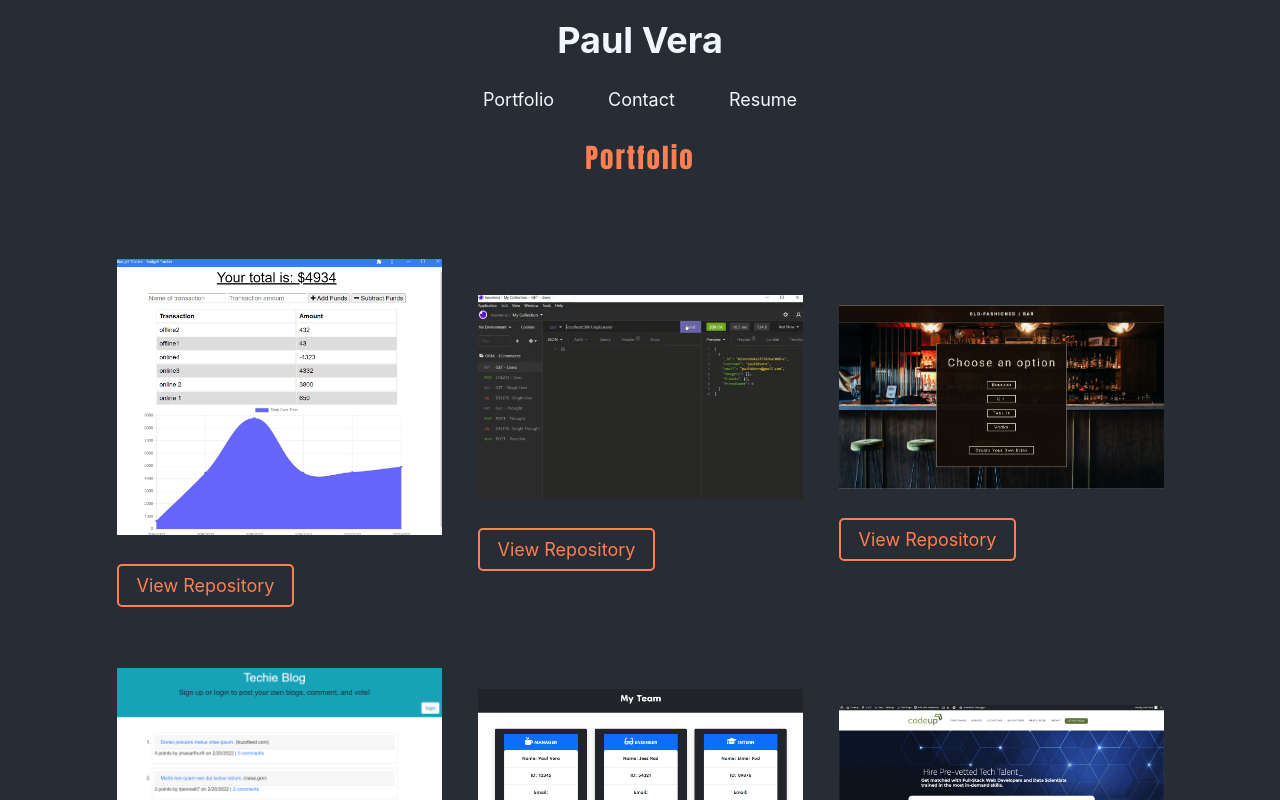
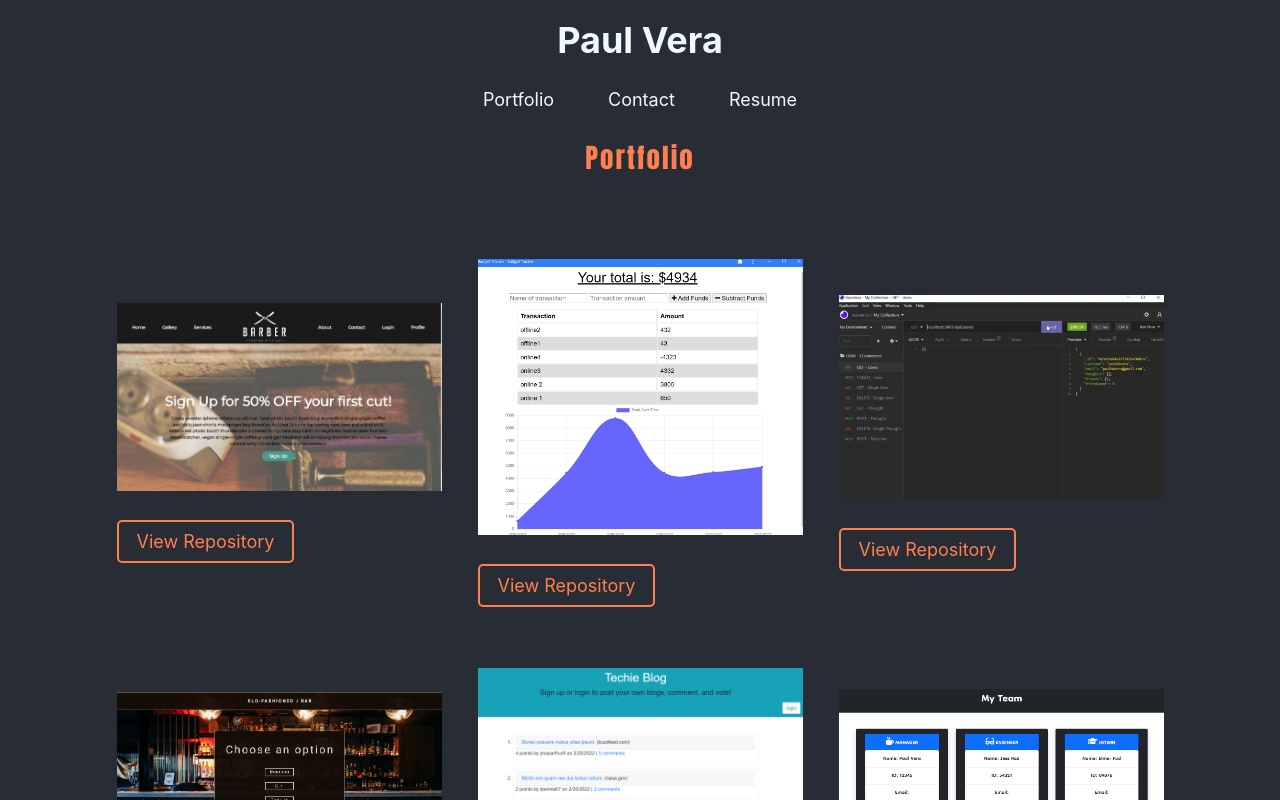
Before and after one commit to paul88vera/portfolio-react, a React (Create React App) app: page /gallery in a window 1280 px wide. Shown: the top 800 px of the page. Built offline with nearby package versions, Linux system fonts and the light colour scheme.

Commit message:
added new project Barber-Shop

```diff
--- a/src/components/Gallery/index.js
+++ b/src/components/Gallery/index.js
@@ -4,6 +4,24 @@ function Gallery() {
   return (
     <section className="port-gallery">
       <h2 className="title">Portfolio</h2>
+      <div className="port-pic">
+        <a
+          href="https://barber-shop-sidemerns.herokuapp.com/"
+          target="_blank"
+          rel="noreferrer"
+        >
+          <img src={"./images/home.png"} alt="" width="325px" />
+        </a>
+        <div className="port-links">
+          <a
+            href="https://github.com/paul88vera/barber-shop"
+            target="_blank"
+            rel="noreferrer"
+          >
+            View Repository
+          </a>
+        </div>
+      </div>
       <div className="port-pic">
         <a
           href="https://shielded-falls-48437.herokuapp.com/"
```
Also changed, not shown: public/images/home.png (added).
